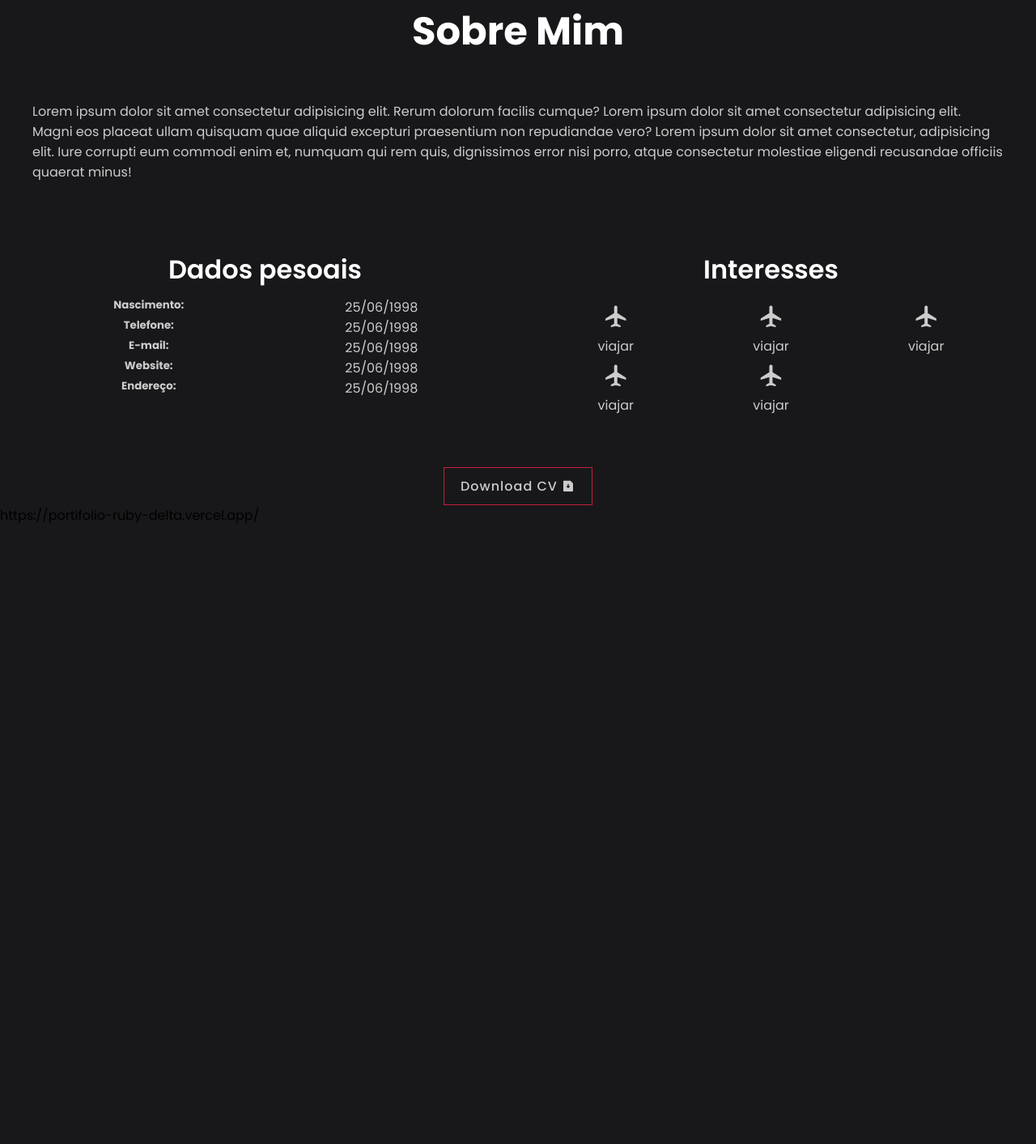
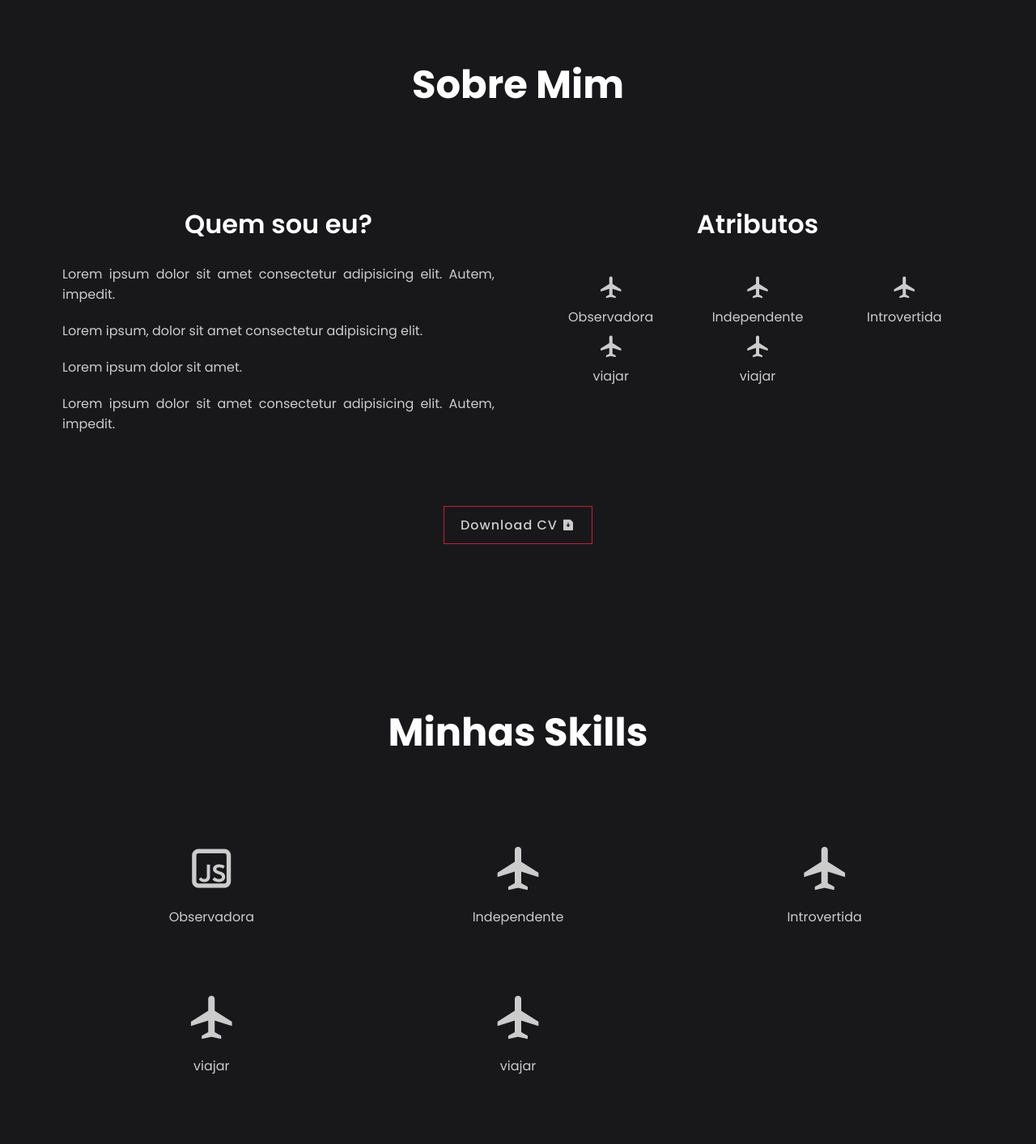
Before and after one commit to fabyalbuquerque/Portf-lio, a website: page index.html in a window 1280 px wide. Shown: the part 827-2240 px from the top of the page at 81% size. Before the commit the page ends 1476 px from the top, so only its background shows below. Drawn offline with nearby package versions, Linux system fonts and the light colour scheme; files that its build step writes are made by us from their sources; files whose address does not match are found by name.

Commit message:
comecando a estrutura da seção skills

```diff
--- a/index.html
+++ b/index.html
@@ -51,7 +51,8 @@
                         Sou uma desenvolvedora Full Stack.
                         Curiosa e apaixonada por lógica, tecnologia e inovação.
                     </p>
-                    <a href="#" class="btn">Fale comigo <i class="ri-arrow-right-circle-fill hero__arrow--right"></i></a>
+                    <a href="#" class="btn">Fale comigo <i
+                            class="ri-arrow-right-circle-fill hero__arrow--right"></i></a>
                 </div>
             </div>
             <div class="hero__image">
@@ -69,49 +70,32 @@
     <section id="sobre" class="sobre">
         <div class="container flex-center">
             <h1 class="title--big">Sobre Mim</h1>
-            <p>
-                Lorem ipsum dolor sit amet consectetur
-                adipisicing elit. Rerum dolorum facilis cumque?
-                Lorem ipsum dolor sit amet consectetur adipisicing elit. Magni
-                eos placeat ullam quisquam quae aliquid excepturi praesentium non
-                repudiandae vero?
-                Lorem ipsum dolor sit amet consectetur, adipisicing elit. Iure corrupti
-                eum commodi enim et, numquam qui rem quis, dignissimos error
-                nisi porro, atque consectetur molestiae eligendi recusandae officiis quaerat
-                minus!
-            </p>
             <div class="sobre__content">
                 <div class="sobre__content__dados">
-                    <h2 class="title">Dados pesoais</h2>
+                    <h2 class="title">Quem sou eu?</h2>
                     <ul class="sobre__content__dados__list">
                         <li class="sobre__content__dados__list__item">
-                            <h5>Nascimento:</h5>
-                            <span>25/06/1998</span>
+                            <p>Lorem ipsum dolor sit amet consectetur adipisicing elit.
+                                Autem, impedit.</p>
                         </li>
                         <li class="sobre__content__dados__list__item">
-                            <h5>Telefone:</h5>
-                            <span>25/06/1998</span>
+                            <p>Lorem ipsum, dolor sit amet consectetur adipisicing elit.</p>
                         </li>
                         <li class="sobre__content__dados__list__item">
-                            <h5>E-mail:</h5>
-                            <span>25/06/1998</span>
+                            <p>Lorem ipsum dolor sit amet.</p>
                         </li>
                         <li class="sobre__content__dados__list__item">
-                            <h5>Website:</h5>
-                            <span>25/06/1998</span>
-                        </li>
-                        <li class="sobre__content__dados__list__item">
-                            <h5>Endereço:</h5>
-                            <span>25/06/1998</span>
+                            <p>Lorem ipsum dolor sit amet consectetur adipisicing elit.
+                                Autem, impedit.</p>
                         </li>
                     </ul>
                 </div>
                 <div class="sobre__content__interesses">
-                    <h2 class="title">Interesses</h2>
+                    <h2 class="title">Atributos</h2>
                     <ul>
-                        <li><i class="ri-plane-line"></i><span class="interesse">viajar</span></li>
-                        <li><i class="ri-plane-line"></i><span class="interesse">viajar</span></li>
-                        <li><i class="ri-plane-line"></i><span class="interesse">viajar</span></li>
+                        <li><i class="ri-plane-line"></i><span class="interesse">Observadora</span></li>
+                        <li><i class="ri-plane-line"></i><span class="interesse">Independente</span></li>
+                        <li><i class="ri-plane-line"></i><span class="interesse">Introvertida</span></li>
                         <li><i class="ri-plane-line"></i><span class="interesse">viajar</span></li>
                         <li><i class="ri-plane-line"></i><span class="interesse">viajar</span></li>
                     </ul>
@@ -121,6 +105,19 @@
         </div>
     </section>
 
+    <section id="skills" class="skills">
+        <div class="container flex-center">
+            <h1 class="title--big">Minhas Skills</h1>
+            <ul class="skills__content">
+                <li class="skills__content__item"><i class="ri-javascript-line"></i><span class="tech">Observadora</span></li>
+                <li class="skills__content__item"><i class="ri-plane-line"></i><span class="tech">Independente</span></li>
+                <li class="skills__content__item"><i class="ri-plane-line"></i><span class="tech">Introvertida</span></li>
+                <li class="skills__content__item"><i class="ri-plane-line"></i><span class="tech">viajar</span></li>
+                <li class="skills__content__item"><i class="ri-plane-line"></i><span class="tech">viajar</span></li>
+            </ul>
+        </div>
+    </section>
+
     <script src="./src/scripts/main.js"></script>
 </body>
 
--- a/src/styles/_hero.scss
+++ b/src/styles/_hero.scss
@@ -2,11 +2,11 @@
 
 .hero {
     top: 150px;
-    min-height: 100vh;
+    height: 100vh;
     position: relative;
 
     .container {
-        padding: 2rem 0;
+        padding: 2rem 2rem;
         display: grid;
         grid-template-columns: repeat(2, 1fr);
         align-items: center;
--- a/src/styles/_nav.scss
+++ b/src/styles/_nav.scss
@@ -7,7 +7,7 @@
     width: 100%;
     margin: 0 auto;
     background-color: variaveis.$corDeFundoPrincipal;
-    padding: 1rem 1rem;
+    padding: 1rem 2rem;
     display: flex;
     align-items: center;
     justify-content: space-between;
--- /dev/null
+++ b/src/styles/_skills.scss
@@ -0,0 +1,44 @@
+@use "variaveis";
+
+.skills {
+    position: relative;
+    height: 100vh;
+
+    .container {
+        position: relative;
+        flex-direction: column;
+        padding: 6rem 2rem;
+
+        h1 {
+            padding-bottom: 3rem;
+        }
+
+        .btn {
+            border: 1px solid variaveis.$corDeFundoButton;
+            background-color: transparent;
+            border-radius: 0%;
+            padding: 10px 20px;
+        }
+    }
+
+    &__content {
+        width: 100%;
+        display: grid;
+        grid-template-columns: repeat(3, 1fr);
+        text-align: center;
+        list-style: none;
+        color: variaveis.$corTextoPrincipal;
+        padding: 20px 0;
+
+        &__item {
+            font-size: 4rem;
+            padding: 1rem;
+            margin-bottom: 2rem;
+
+            .tech {
+                display: block;
+                font-size: 1rem;
+            }
+        }
+    }
+}
--- a/src/styles/_sobre.scss
+++ b/src/styles/_sobre.scss
@@ -1,24 +1,21 @@
 @use "variaveis";
 
 .sobre {
-    padding-top: 30px;
     position: relative;
-
-    .title {
-        margin-bottom: 10px;
-    }
+    height: 100vh;
 
     .container {
         position: relative;
         flex-direction: column;
+        padding: 6rem 2rem;
 
         h1 {
-            padding-bottom: 50px;
+            padding-bottom: 3rem;
         }
 
         p {
             color: variaveis.$corTextoPrincipal;
-            margin-bottom: 20px;
+            margin-bottom: 10px;
         }
 
         .btn {
@@ -34,8 +31,12 @@
         display: grid;
         grid-template-columns: repeat(2, 1fr);
         text-align: center;
-        gap: 50px;
+        gap: 3rem;
         padding: 4rem 0;
+
+        .title {
+            margin-bottom: 10px;
+        }
 
         &__dados {
 
@@ -43,14 +44,16 @@
                 display: flex;
                 flex-direction: column;
                 color: variaveis.$corTextoPrincipal;
+                list-style: none;
+                padding: 10px 0;
 
                 li {
                     width: 100%;
-                    display: grid;
-                    grid-template-columns: repeat(2, 1fr);
+                    padding: 5px;
 
-                    h5 {
-                        left: 0;
+                    p {
+                        width: 100%;
+                        text-align: justify;
                     }
                 }
             }
@@ -64,6 +67,7 @@
                 grid-template-columns: repeat(3, 1fr);
                 list-style: none;
                 color: variaveis.$corTextoPrincipal;
+                padding: 20px 0;
 
                 li {
                     font-size: 2rem;
--- a/src/styles/main.scss
+++ b/src/styles/main.scss
@@ -1,7 +1,8 @@
 @use 'variaveis';
 @use 'nav';
 @use 'hero';
-@use "sobre";
+@use 'sobre';
+@use 'skills';
 
 * {
     padding: 0;
```
